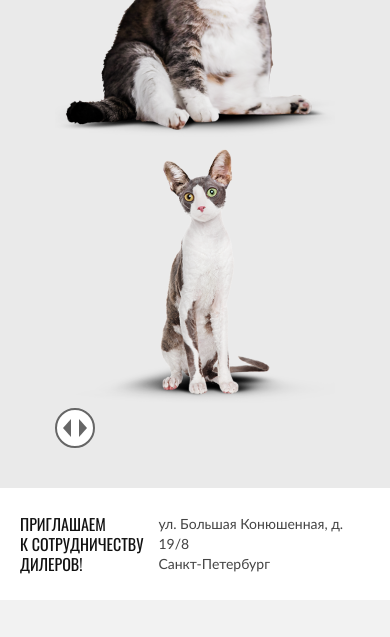
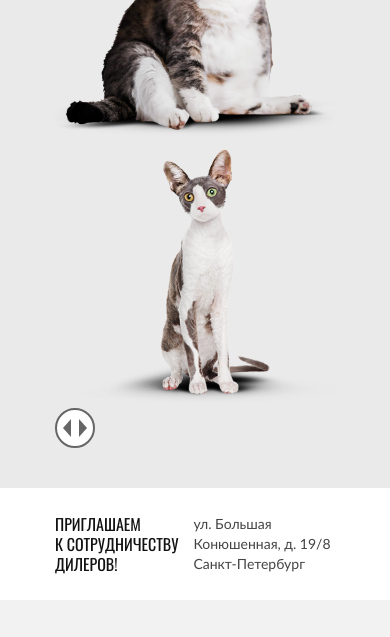
Before and after one commit to htmlacademy-adaptive/1295903-cat-energy-28, a website: page source/index.html in a window 390 px wide. Shown: the part 2032-2669 px from the top of the page. Drawn offline with nearby package versions, Linux system fonts and the light colour scheme; files that its build step writes are made by us from their sources.

Commit message:
Адаптивная сетка - правки

```diff
--- a/source/index.html
+++ b/source/index.html
@@ -136,11 +136,13 @@
     </div>
   </section>
   <section class="map">
-    <div class="map__banner partnership">
-      <h2 class="partnership__title">приглашаем к&nbsp;сотрудничеству дилеров!</h2>
-      <address class="partnership__address">
-        ул. Большая Конюшенная, д. 19/8<br> <span class="partnership__address-city">Санкт-Петербург</span>
-      </address>
+    <div class="map__wrapper container">
+      <div class="map__banner partnership">
+        <h2 class="partnership__title">приглашаем к&nbsp;сотрудничеству дилеров!</h2>
+        <address class="partnership__address">
+          ул. Большая Конюшенная, д. 19/8<br> <span class="partnership__address-city">Санкт-Петербург</span>
+        </address>
+      </div>
     </div>
   </section>
 </main>
--- a/source/sass/blocks/map.scss
+++ b/source/sass/blocks/map.scss
@@ -7,6 +7,7 @@
 }
 
 .map__banner {
+  margin: 0 -20px;
   background: #ffffff;
 
   &--inner {
@@ -18,5 +19,10 @@
     top: 95px;
     left: 110px;
     width: 565px;
+    margin: 0;
   }
 }
+
+.map__wrapper {
+  position: relative;
+}
--- a/source/sass/blocks/partnership.scss
+++ b/source/sass/blocks/partnership.scss
@@ -35,8 +35,8 @@
   line-height: 20px;
 
   @media (min-width: $media-tablet) {
+    max-width: 160px;
     text-align: right;
-    max-width: 160px;
   }
 
   @media (min-width: $media-desktop) {
```
Also changed, not shown: source/catalog.html (+7 -5 lines), source/form.html (+7 -5 lines).
